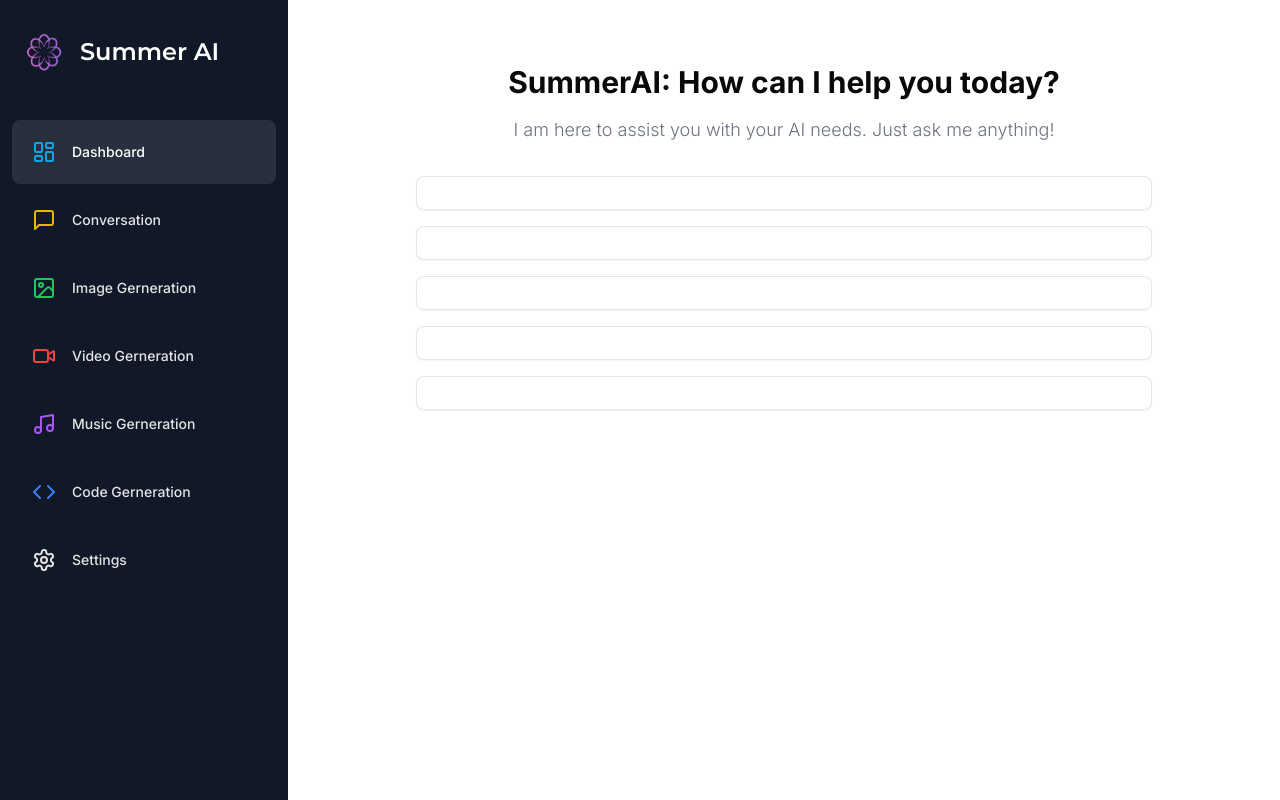
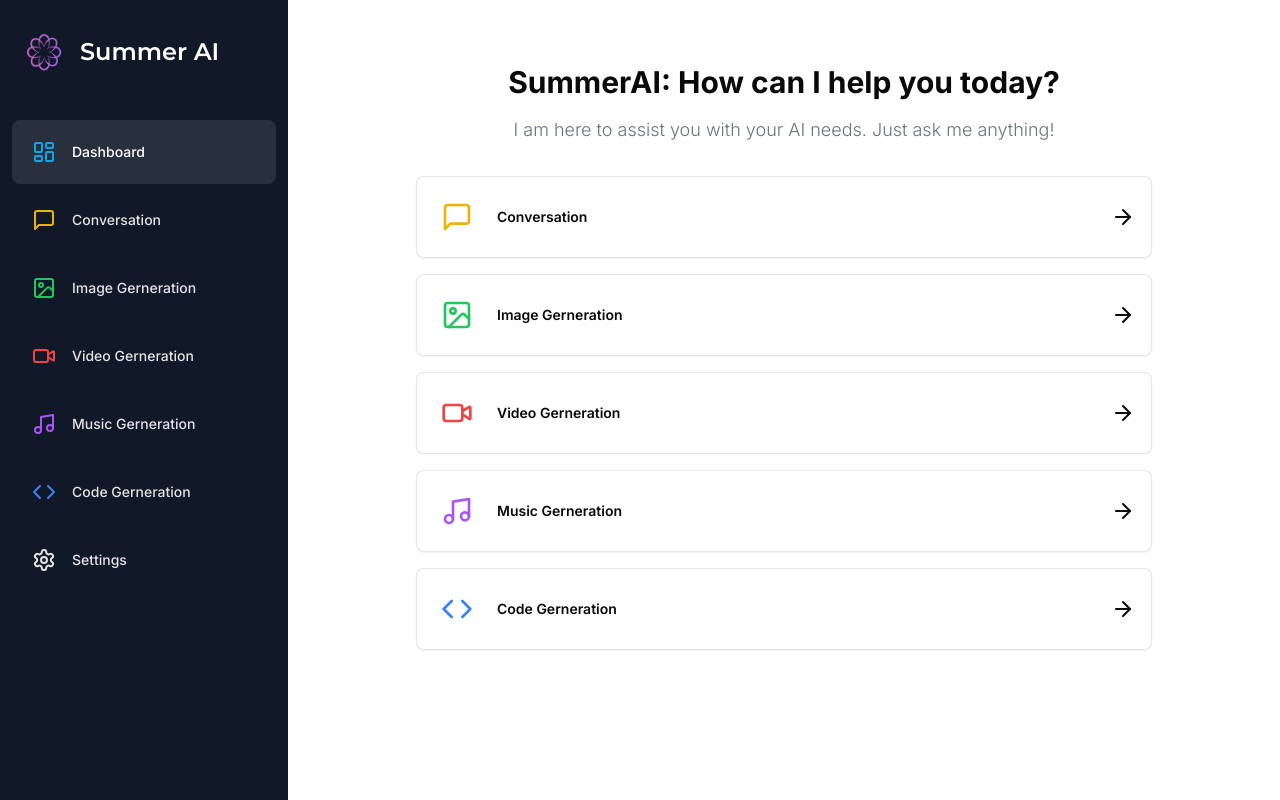
Before and after one commit to XIAxuanzheFrancis/SummerAI, a Next.js app: page /dashboard in a window 1280 px wide. Built offline with nearby package versions, Linux system fonts and the light colour scheme.

Commit message:
Complete all dashboard details

```diff
--- a/app/(dashboard)/(routes)/dashboard/page.tsx
+++ b/app/(dashboard)/(routes)/dashboard/page.tsx
@@ -3,12 +3,14 @@
 import Image from "next/image";
 import { Button } from "@/components/ui/button";
 import { UserButton } from "@clerk/nextjs";
-import { MessageSquare } from "lucide-react";
+import { ArrowRight, MessageSquare } from "lucide-react";
 import { ImageIcon } from "lucide-react";
 import { VideoIcon } from "lucide-react";
 import { Music } from "lucide-react";
 import { Code } from "lucide-react";
 import { Card } from "@/components/ui/card";
+import { cn } from "@/lib/utils";
+import { useRouter } from "next/navigation";
 
 const tools = [
   {
@@ -49,6 +51,7 @@
 ];
 
 const DashboardPage = () => {
+  const router = useRouter();
   return (
     <>
       <div className="mb-8 space-y-4">
@@ -62,8 +65,22 @@
 
       <div className="px-4 md-px-20 lg:px-32 space-y-4">
         {tools.map((tool) => (
-          <Card key={tool.href} className="p-4 border-black/10 flex items-center justify-between hover:shadow-md transition cursor-pointer">
-
+          <Card
+            onClick={() => {
+            router.push(tool.href);
+            }}
+            key={tool.href}
+            className="p-4 border-black/10 flex items-center justify-between hover:shadow-md transition cursor-pointer"
+          >
+            <div className="flex items-center gap-x-4">
+              <div className={cn("p-2 w-fit rounded-md", tool.bgColor)}>
+                <tool.icon className={cn("w-8 h-8", tool.color)} />
+              </div>
+              <div className="font-semibold text-sm">
+                {tool.label}
+              </div>
+            </div>
+            <ArrowRight className="w-6 h-6"/>
           </Card>
         ))}
       </div>
```
